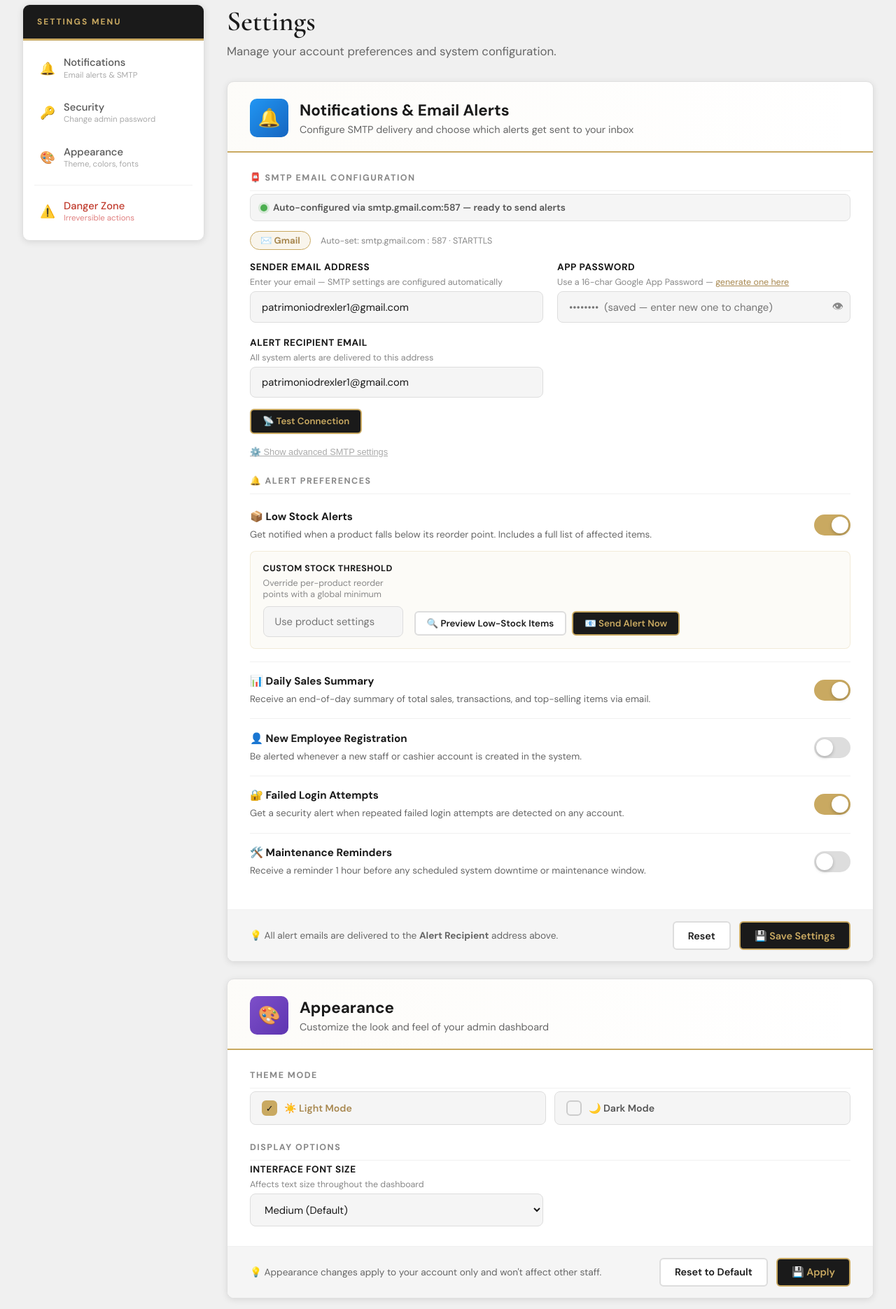
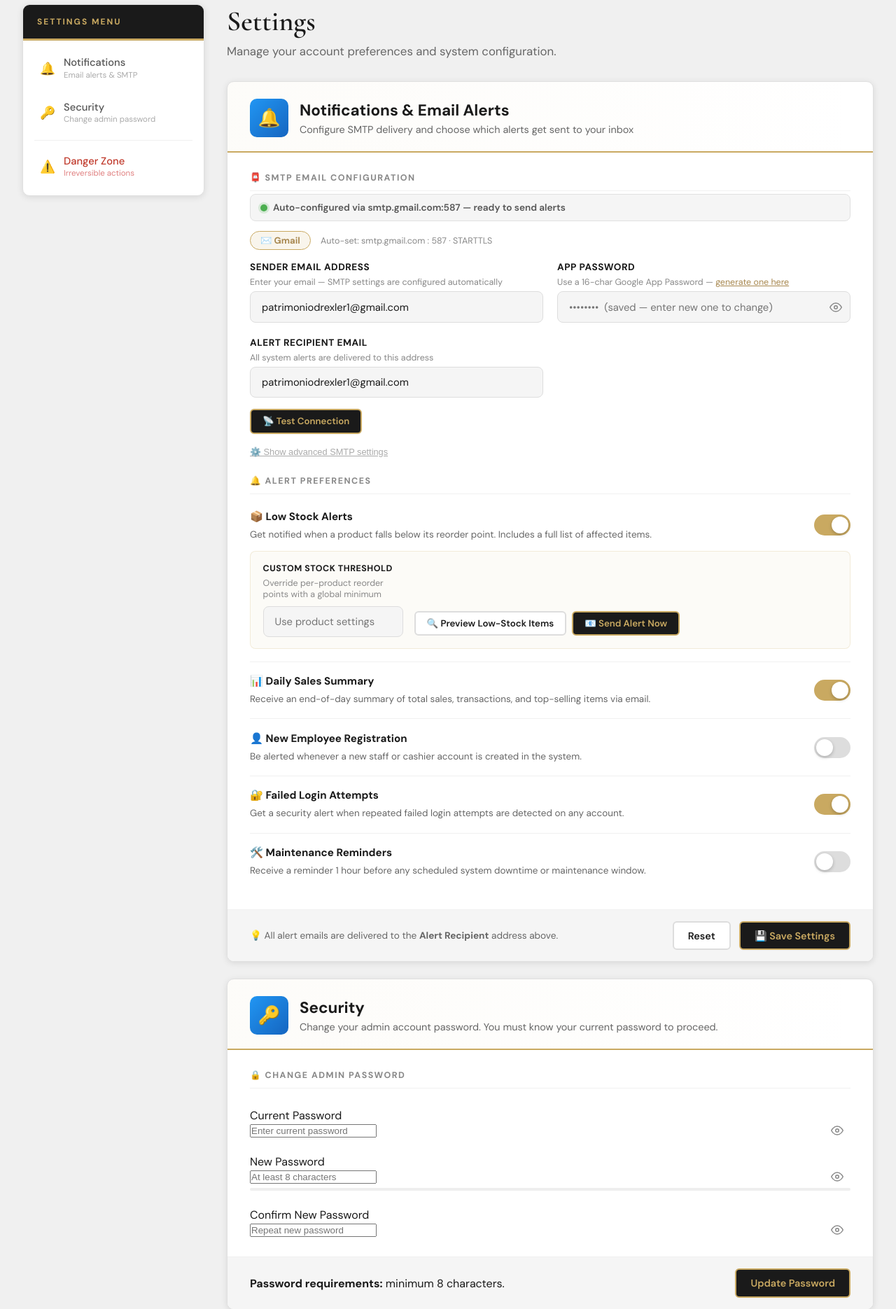
Before and after one commit to Drexler1/CODE-CREW, a Flask app: page /admin_settings in a window 1280 px wide. Shown: the part 194-2064 px from the top of the page at 70% size. Run offline with Flask 3, Linux system fonts and the light colour scheme; a user stored in the database is signed in; data comes from the database, SQL or seed files in the repository; data that the repository does not hold is empty; some libraries are stand-ins or nearby versions.

Commit message:
feat: remove appearance settings section and enhance password visibility toggle icons

```diff
--- a/templates/admin/admin_setting.html
+++ b/templates/admin/admin_setting.html
@@ -920,10 +920,6 @@
                 <span class="sidebar-icon">🔑</span>
                 <div>Security<div class="sidebar-item-desc">Change admin password</div></div>
             </a>
-            <a class="sidebar-item" href="#appearance">
-                <span class="sidebar-icon">🎨</span>
-                <div>Appearance<div class="sidebar-item-desc">Theme, colors, fonts</div></div>
-            </a>
             <div class="sidebar-divider"></div>
             <a class="sidebar-item" href="#danger" style="color:#c0392b;">
                 <span class="sidebar-icon">⚠️</span>
@@ -989,7 +985,11 @@
                                 <input type="password" id="smtpPassword" placeholder="••••••••••••••••" autocomplete="new-password">
                                 <button type="button" onclick="toggleSmtpPass()" id="smtpPassToggle"
                                     style="position:absolute;right:10px;top:50%;transform:translateY(-50%);
-                                           background:none;border:none;cursor:pointer;font-size:1rem;color:#888;">👁</button>
+                                           background:none;border:none;cursor:pointer;color:#888;display:flex;align-items:center;padding:2px;" aria-label="Toggle password visibility">
+                                    <svg id="smtpPassIcon" xmlns="http://www.w3.org/2000/svg" width="18" height="18" viewBox="0 0 24 24" fill="none" stroke="currentColor" stroke-width="2" stroke-linecap="round" stroke-linejoin="round">
+                                        <path d="M1 12s4-8 11-8 11 8 11 8-4 8-11 8-11-8-11-8z"/><circle cx="12" cy="12" r="3"/>
+                                    </svg>
+                                </button>
                             </div>
                         </div>
 
@@ -1154,55 +1154,6 @@
             </div>
         </div>
 
-        <!-- ── APPEARANCE ── -->
-        <div class="setting-card" id="appearance">
-            <div class="card-head">
-                <div class="card-head-icon icon-purple">🎨</div>
-                <div class="card-head-text">
-                    <h2>Appearance</h2>
-                    <p>Customize the look and feel of your admin dashboard</p>
-                </div>
-            </div>
-            <div class="card-body">
-                <div>
-                    <p class="section-label">Theme Mode</p>
-                    <div style="display:flex; gap:12px; flex-wrap:wrap;">
-                        <label class="perm-item checked" style="flex:1; min-width:150px; cursor:pointer;">
-                            <input type="radio" name="theme" value="light" checked>
-                            <div class="perm-check">✓</div>
-                            <div><div class="perm-text">☀️ Light Mode</div></div>
-                        </label>
-                        <label class="perm-item" style="flex:1; min-width:150px; cursor:pointer;">
-                            <input type="radio" name="theme" value="dark">
-                            <div class="perm-check"></div>
-                            <div><div class="perm-text">🌙 Dark Mode</div></div>
-                        </label>
-                    </div>
-                </div>
-                <div>
-                    <p class="section-label">Display Options</p>
-                    <div class="form-row">
-                        <div class="form-group">
-                            <label>Interface Font Size</label>
-                            <span class="field-hint">Affects text size throughout the dashboard</span>
-                            <select>
-                                <option>Small</option>
-                                <option selected>Medium (Default)</option>
-                                <option>Large</option>
-                            </select>
-                        </div>
-                    </div>
-                </div>
-            </div>
-            <div class="card-footer">
-                <p class="footer-hint">💡 Appearance changes apply to your account only and won't affect other staff.</p>
-                <div class="footer-actions">
-                    <button class="btn btn-outline">Reset to Default</button>
-                    <button class="btn btn-primary" onclick="saveSettings(this)">💾 Apply</button>
-                </div>
-            </div>
-        </div>
-
 
         <!-- ── DANGER ZONE ── -->
         <!-- ══ SECURITY CARD ══ -->
@@ -1220,14 +1171,20 @@
                     <label class="field-label" for="cpCurrent">Current Password</label>
                     <div style="position:relative;">
                         <input type="password" id="cpCurrent" placeholder="Enter current password" autocomplete="current-password">
-                        <button type="button" class="btn btn-sm" style="position:absolute;right:8px;top:50%;transform:translateY(-50%);padding:2px 8px;background:none;border:none;cursor:pointer;" onclick="togglePwVis('cpCurrent',this)">👁</button>
+                        <button type="button" class="pw-toggle-btn" style="position:absolute;right:8px;top:50%;transform:translateY(-50%);background:none;border:none;cursor:pointer;color:#888;display:flex;align-items:center;padding:2px;" onclick="togglePwVis('cpCurrent',this)" aria-label="Toggle password visibility">
+                            <svg class="eye-icon" xmlns="http://www.w3.org/2000/svg" width="18" height="18" viewBox="0 0 24 24" fill="none" stroke="currentColor" stroke-width="2" stroke-linecap="round" stroke-linejoin="round"><path d="M1 12s4-8 11-8 11 8 11 8-4 8-11 8-11-8-11-8z"/><circle cx="12" cy="12" r="3"/></svg>
+                            <svg class="eye-off-icon" xmlns="http://www.w3.org/2000/svg" width="18" height="18" viewBox="0 0 24 24" fill="none" stroke="currentColor" stroke-width="2" stroke-linecap="round" stroke-linejoin="round" style="display:none;"><path d="M17.94 17.94A10.07 10.07 0 0 1 12 20c-7 0-11-8-11-8a18.45 18.45 0 0 1 5.06-5.94"/><path d="M9.9 4.24A9.12 9.12 0 0 1 12 4c7 0 11 8 11 8a18.5 18.5 0 0 1-2.16 3.19"/><line x1="1" y1="1" x2="23" y2="23"/></svg>
+                        </button>
                     </div>
                 </div>
                 <div class="field-row">
                     <label class="field-label" for="cpNew">New Password</label>
                     <div style="position:relative;">
                         <input type="password" id="cpNew" placeholder="At least 8 characters" autocomplete="new-password" oninput="updateCpStrength()">
-                        <button type="button" class="btn btn-sm" style="position:absolute;right:8px;top:50%;transform:translateY(-50%);padding:2px 8px;background:none;border:none;cursor:pointer;" onclick="togglePwVis('cpNew',this)">👁</button>
+                        <button type="button" class="pw-toggle-btn" style="position:absolute;right:8px;top:50%;transform:translateY(-50%);background:none;border:none;cursor:pointer;color:#888;display:flex;align-items:center;padding:2px;" onclick="togglePwVis('cpNew',this)" aria-label="Toggle password visibility">
+                            <svg class="eye-icon" xmlns="http://www.w3.org/2000/svg" width="18" height="18" viewBox="0 0 24 24" fill="none" stroke="currentColor" stroke-width="2" stroke-linecap="round" stroke-linejoin="round"><path d="M1 12s4-8 11-8 11 8 11 8-4 8-11 8-11-8-11-8z"/><circle cx="12" cy="12" r="3"/></svg>
+                            <svg class="eye-off-icon" xmlns="http://www.w3.org/2000/svg" width="18" height="18" viewBox="0 0 24 24" fill="none" stroke="currentColor" stroke-width="2" stroke-linecap="round" stroke-linejoin="round" style="display:none;"><path d="M17.94 17.94A10.07 10.07 0 0 1 12 20c-7 0-11-8-11-8a18.45 18.45 0 0 1 5.06-5.94"/><path d="M9.9 4.24A9.12 9.12 0 0 1 12 4c7 0 11 8 11 8a18.5 18.5 0 0 1-2.16 3.19"/><line x1="1" y1="1" x2="23" y2="23"/></svg>
+                        </button>
                     </div>
                     <div id="cpStrengthBar" style="height:4px;border-radius:2px;background:#eee;margin-top:6px;overflow:hidden;">
                         <div id="cpStrengthFill" style="height:100%;width:0%;background:#ccc;transition:width .3s,background .3s;"></div>
@@ -1238,7 +1195,10 @@
                     <label class="field-label" for="cpConfirm">Confirm New Password</label>
                     <div style="position:relative;">
                         <input type="password" id="cpConfirm" placeholder="Repeat new password" autocomplete="new-password">
-                        <button type="button" class="btn btn-sm" style="position:absolute;right:8px;top:50%;transform:translateY(-50%);padding:2px 8px;background:none;border:none;cursor:pointer;" onclick="togglePwVis('cpConfirm',this)">👁</button>
+                        <button type="button" class="pw-toggle-btn" style="position:absolute;right:8px;top:50%;transform:translateY(-50%);background:none;border:none;cursor:pointer;color:#888;display:flex;align-items:center;padding:2px;" onclick="togglePwVis('cpConfirm',this)" aria-label="Toggle password visibility">
+                            <svg class="eye-icon" xmlns="http://www.w3.org/2000/svg" width="18" height="18" viewBox="0 0 24 24" fill="none" stroke="currentColor" stroke-width="2" stroke-linecap="round" stroke-linejoin="round"><path d="M1 12s4-8 11-8 11 8 11 8-4 8-11 8-11-8-11-8z"/><circle cx="12" cy="12" r="3"/></svg>
+                            <svg class="eye-off-icon" xmlns="http://www.w3.org/2000/svg" width="18" height="18" viewBox="0 0 24 24" fill="none" stroke="currentColor" stroke-width="2" stroke-linecap="round" stroke-linejoin="round" style="display:none;"><path d="M17.94 17.94A10.07 10.07 0 0 1 12 20c-7 0-11-8-11-8a18.45 18.45 0 0 1 5.06-5.94"/><path d="M9.9 4.24A9.12 9.12 0 0 1 12 4c7 0 11 8 11 8a18.5 18.5 0 0 1-2.16 3.19"/><line x1="1" y1="1" x2="23" y2="23"/></svg>
+                        </button>
                     </div>
                     <span id="cpMatchLabel" style="font-size:0.78rem;color:#888;"></span>
                 </div>
@@ -1405,17 +1365,6 @@
         box.textContent = check.checked ? '✓' : '';
     }
 
-    /* ── THEME RADIO ── */
-    document.querySelectorAll('input[name="theme"]').forEach(radio => {
-        radio.addEventListener('change', () => {
-            document.querySelectorAll('input[name="theme"]').forEach(r => {
-                const pi = r.closest('.perm-item');
-                pi.classList.toggle('checked', r.checked);
-                pi.querySelector('.perm-check').textContent = r.checked ? '✓' : '';
-            });
-        });
-    });
-
     /* ── PASSWORD STRENGTH ── */
     /* strength bar is driven by updateCpStrength() via oninput on #cpNew — no duplicate listener needed */
 
@@ -1783,10 +1732,17 @@
 
     /* ── Toggle SMTP password visibility ── */
     function toggleSmtpPass() {
-        const inp = document.getElementById('smtpPassword');
-        const btn = document.getElementById('smtpPassToggle');
-        if (inp.type === 'password') { inp.type = 'text';     btn.textContent = '🙈'; }
-        else                         { inp.type = 'password'; btn.textContent = '👁'; }
+        const inp    = document.getElementById('smtpPassword');
+        const icon   = document.getElementById('smtpPassIcon');
+        const eyeOnPath  = '<path d="M1 12s4-8 11-8 11 8 11 8-4 8-11 8-11-8-11-8z"/><circle cx="12" cy="12" r="3"/>';
+        const eyeOffPath = '<path d="M17.94 17.94A10.07 10.07 0 0 1 12 20c-7 0-11-8-11-8a18.45 18.45 0 0 1 5.06-5.94"/><path d="M9.9 4.24A9.12 9.12 0 0 1 12 4c7 0 11 8 11 8a18.5 18.5 0 0 1-2.16 3.19"/><line x1="1" y1="1" x2="23" y2="23"/>';
+        if (inp.type === 'password') {
+            inp.type = 'text';
+            icon.innerHTML = eyeOffPath;
+        } else {
+            inp.type = 'password';
+            icon.innerHTML = eyeOnPath;
+        }
     }
 
     /* ── Save email settings ── */
@@ -1956,9 +1912,18 @@
        ADMIN PASSWORD CHANGE
     ════════════════════════════════════════════════════ */
     function togglePwVis(inputId, btn) {
-        const inp = document.getElementById(inputId);
-        if (inp.type === 'password') { inp.type = 'text';     btn.textContent = '🙈'; }
-        else                         { inp.type = 'password'; btn.textContent = '👁'; }
+        const inp    = document.getElementById(inputId);
+        const eyeOn  = btn.querySelector('.eye-icon');
+        const eyeOff = btn.querySelector('.eye-off-icon');
+        if (inp.type === 'password') {
+            inp.type = 'text';
+            if (eyeOn)  eyeOn.style.display  = 'none';
+            if (eyeOff) eyeOff.style.display = '';
+        } else {
+            inp.type = 'password';
+            if (eyeOn)  eyeOn.style.display  = '';
+            if (eyeOff) eyeOff.style.display = 'none';
+        }
     }
 
     function updateCpStrength() {
```
